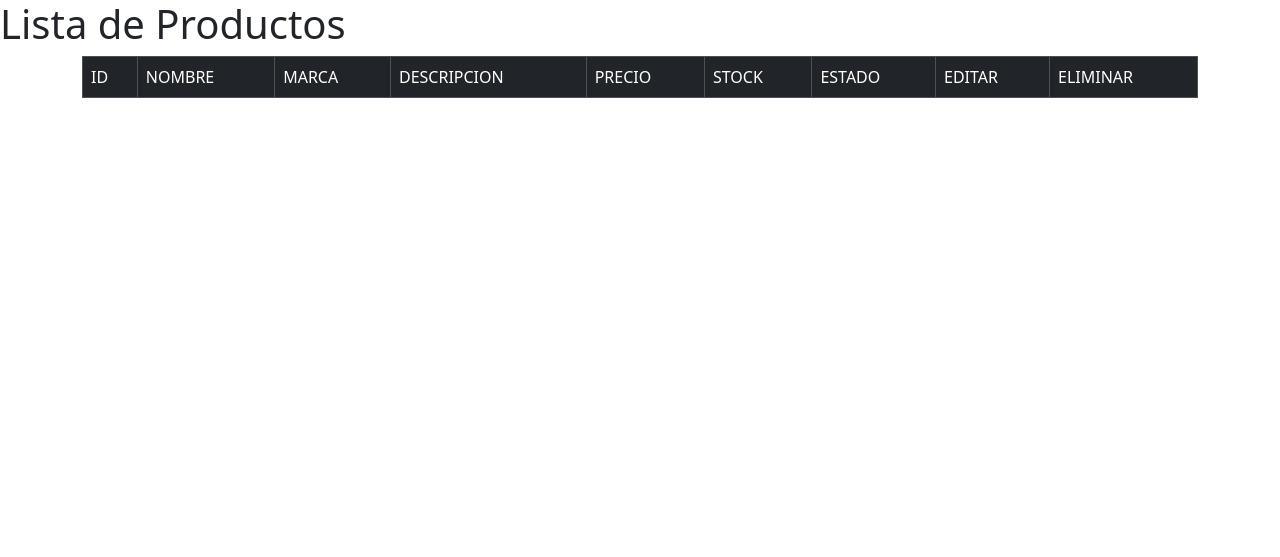
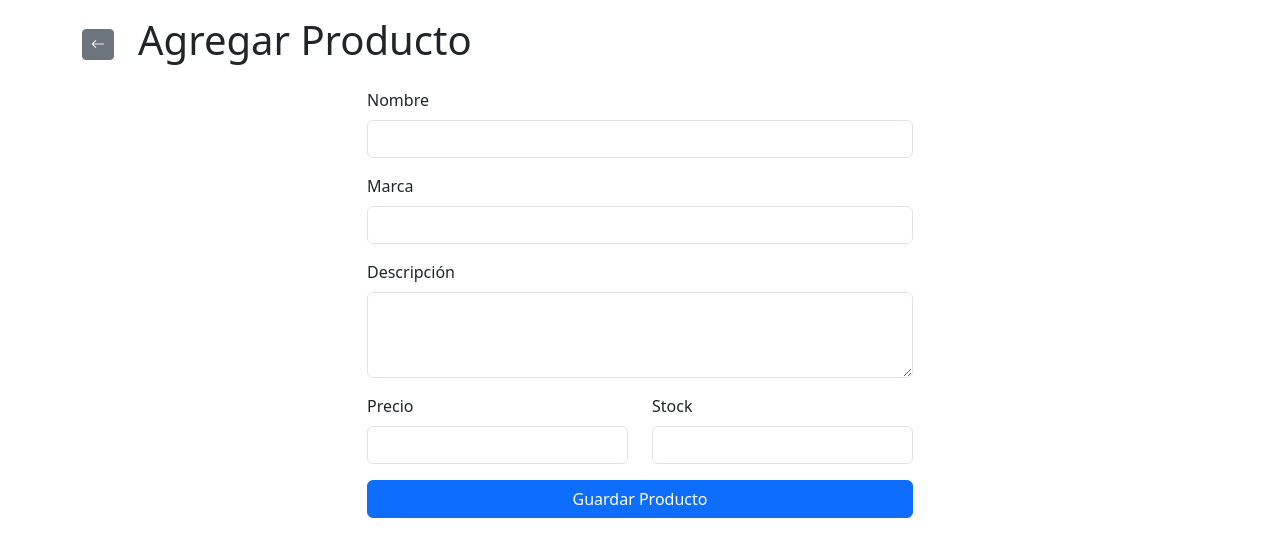
Before and after one commit to crodrigoDev/Gestor-Productos, a PHP site: page /index.php?action=agregarview in a window 1280 px wide. Shown: the top 557 px of the page. Run offline with PHP 8.4, Linux system fonts and the light colour scheme.

Commit message:
feat: Agregar producto funcional y avanze en editar - Se añadieron las vistas agregar y editar - Se agrego la funcion para agregar productos - Se agrego la funcion para listar por producto(id), con el fin de obtener los datos y traerlos a la vista de editar - Se agrego el procedimiento almacenado de eliminar en el archivo sql

```diff
--- a/Controller/ProductoController.php
+++ b/Controller/ProductoController.php
@@ -25,6 +25,21 @@ Class ProductoController{
         exit;
     }
 
+    public function agregarview(){
+        require 'View/agregar.php';
+    }
+
+    public function editarview(){
+        $producto = $this->model->listar_prod($_GET['id']);
+        require 'View/editar.php';
+    }
+
+    public function agregar(){
+        $this->model->agregar($_POST['nombre_prod'], $_POST['marca_prod'], $_POST['desc_prod'], $_POST['precio'], $_POST['stock'], $_POST['estado']);
+        Header('Location: index.php');
+        exit;
+    }
+
 
 }
 
--- a/Model/ProductoModel.php
+++ b/Model/ProductoModel.php
@@ -21,6 +21,19 @@ Class ProductoModel {
         $sql = mysqli_query($this->cn, "CALL sp_cambiar_estado_producto($id, $estado)");
         return $sql;
     }
+
+    public function listar_prod($id){
+        $sql = mysqli_query($this->cn, "CALL sp_obtener_producto($id)");
+        $producto = $sql->fetch_assoc();
+        return $producto;
+    }
+
+    public function agregar($nombre_prod, $marca_prod, $desc_prod, $precio, $stock, $estado){
+        $sql = mysqli_query($this->cn, "CALL sp_crear_producto('$nombre_prod', '$marca_prod', '$desc_prod', $precio, $stock, $estado)");
+        return $sql;
+    }
+
+
 }
 
 ?>
--- /dev/null
+++ b/View/agregar.php
@@ -0,0 +1,54 @@
+<!DOCTYPE html>
+<html lang="en">
+<head>
+    <meta charset="UTF-8">
+    <meta name="viewport" content="width=device-width, initial-scale=1.0">
+    <link href="https://cdn.jsdelivr.net/npm/bootstrap@5.3.2/dist/css/bootstrap.min.css" rel="stylesheet" integrity="sha384-T3c6CoIi6uLrA9TneNEoa7RxnatzjcDSCmG1MXxSR1GAsXEV/Dwwykc2MPK8M2HN" crossorigin="anonymous">
+    <link rel="stylesheet" href="https://cdn.jsdelivr.net/npm/bootstrap-icons@1.11.3/font/bootstrap-icons.min.css">
+    <title>Gestor de Productos - Elektroniko</title>
+</head>
+<body>
+    <div class="container-lg d-flex gap-4 align-items-center mb-3 mt-3">
+        <a href="index.php?action=listar" class="btn btn-secondary btn-sm">
+            <i class="bi bi-arrow-left text-white"></i>
+        </a>
+        <h1>
+            Agregar Producto
+        </h1>
+    </div>
+
+    <div class="container">
+        <div class="row justify-content-center">
+            <div class="col-md-6">
+                <form action="index.php?action=agregar" method="POST">
+                    <div class="mb-3">
+                        <label for="nombre" class="form-label">Nombre</label>
+                        <input type="text" class="form-control" id="nombre" name="nombre_prod" maxlength="50" required>
+                    </div>
+                    <div class="mb-3">
+                        <label for="marca" class="form-label">Marca</label>
+                        <input type="text" class="form-control" id="marca" name="marca_prod" maxlength="50" required>
+                    </div>
+                    <div class="mb-3">
+                        <label for="descripcion" class="form-label">Descripción</label>
+                        <textarea class="form-control" id="descripcion" name="desc_prod" rows="3" maxlength="200" required></textarea>
+                    </div>
+                    <div class="row">
+                        <div class="col-md-6 mb-3">
+                            <label for="precio" class="form-label">Precio</label>
+                            <input type="number" class="form-control" id="precio" name="precio" step="0.01" min="0" required>
+                        </div>
+                        <div class="col-md-6 mb-3">
+                            <label for="stock" class="form-label">Stock</label>
+                            <input type="number" class="form-control" id="stock" name="stock" min="0" required>
+                        </div>
+                    </div>
+                    <input type="hidden" id="estado" name="estado" value="1" required>
+                    <button type="submit" class="btn btn-primary w-100">Guardar Producto</button>
+                </form>
+            </div>
+        </div>
+    </div>
+</body>
+<script src="https://cdn.jsdelivr.net/npm/bootstrap@5.3.2/dist/js/bootstrap.bundle.min.js" integrity="sha384-C6RzsynM9kWDrMNeT87bh95OGNyZPhcTNXj1NW7RuBCsyN/o0jlpcV8Qyq46cDfL" crossorigin="anonymous"></script>
+</html>
--- a/View/index.php
+++ b/View/index.php
@@ -8,7 +8,14 @@
     <title>Gestor de Productos - Elektroniko</title>
 </head>
 <body>
-    <h1>Lista de Productos</h1>
+    <div class="container-lg d-flex justify-content-between align-items-center mb-3 mt-3">
+        <h1>
+            Lista de Productos
+        </h1>
+        <a href="index.php?action=agregarview" class="btn btn-success btn-sm">
+            <i class="bi bi-plus-lg text-white "> AGREGAR</i>
+        </a>
+    </div>
     <div class="container-lg">
         <table class="table table-hover table-bordered">
             <thead class="table-dark">
@@ -41,7 +48,7 @@
                     </td>
                     <td class="text-center">
                         <span>
-                            <a href="index.php?action=editar&id=<?php echo $producto['id_prod']?>
+                            <a href="index.php?action=editarview&id=<?php echo $producto['id_prod']?>
                             " class="btn btn-warning btn-sm">
                                 <i class="bi bi-pencil-square" style="color: black;"></i>
                             </a>
--- a/index.php
+++ b/index.php
@@ -9,6 +9,12 @@
             $controller->activar(); break;
         case 'desactivar':
             $controller->desactivar(); break;
+        case 'agregarview':
+            $controller->agregarview(); break;
+        case 'agregar':
+            $controller->agregar(); break;
+        case 'editarview':
+            $controller->editarview(); break;
         default:
             $controller->index(); break;
     }
```
Also changed, not shown: Database/elektro_hogar_DB.sql (+9 -0 lines), View/editar.php (added, +63 -0 lines).
